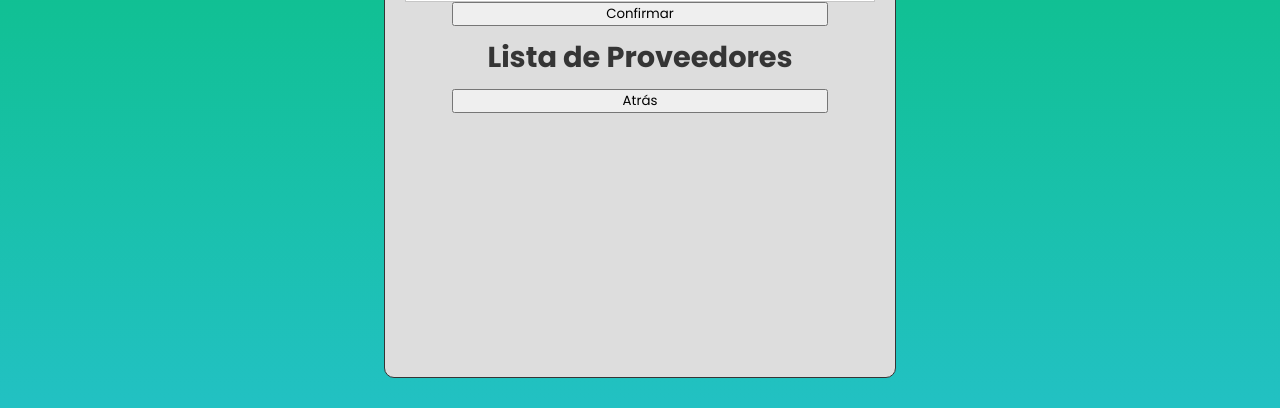
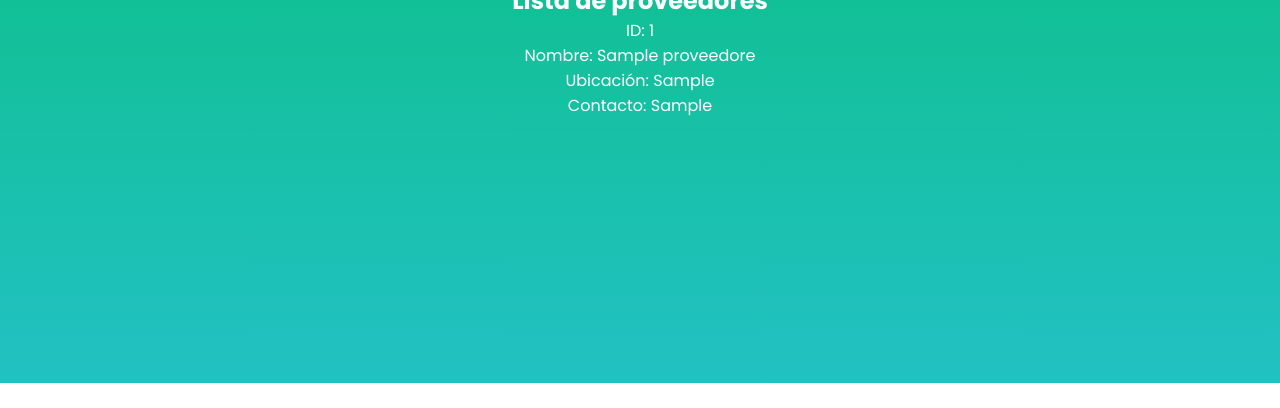
Before and after one commit to yamiddevofic/Marvy_Shopmarket, a Flask app: page /registro_proveedores in a window 1280 px wide. Shown: the part 417-825 px from the top of the page. After the commit the page ends 800 px from the top, so only its background shows below. Run offline with Flask 3, Linux system fonts and the light colour scheme; the visitor is signed in with stand-in values (Sample User, id 1); tables that the repository leaves empty hold one stand-in row (values such as "Sample post"); parts of the project's set-up code (start-up, migrations or seed data) failed here and were passed over; some libraries are stand-ins or nearby versions.

Commit message:
proveedores y suministro que se vea ordenada las vistas

```diff
--- a/marvyshopmarket/app/routes.py
+++ b/marvyshopmarket/app/routes.py
@@ -646,10 +646,11 @@ class RegistroProveedoresView(MethodView):
 
     def renderizar_proveedor(self, estado, mensaje):
         try:
-            return render_template('19_registro_proveedores.html', estado=estado, mensaje=mensaje)
+            proveedores_lista = Proveedores.query.all()  # Cambio de nombre de variable
+            return render_template('19_registro_proveedores.html', estado=estado, mensaje=mensaje, proveedores=proveedores_lista)  # Cambio de nombre de variable
         except Exception as e:
-            print(f"Error al renderizar proveedores: {str(e)}")
-            return self.get(estado=0, mensaje=f"Ha ocurrido un error al renderizar la página")
+            print(f"Error al renderizar suministros: {str(e)}")
+            return self.get(estado=0, mensaje=f"Ha ocurrido un error al obtener los suministros: {str(e)}")
 
 
 
--- a/marvyshopmarket/app/static/css/styles.css
+++ b/marvyshopmarket/app/static/css/styles.css
@@ -892,3 +892,31 @@ form label{
 #prod_Ganancia{
     width: 30%;
 }
+
+
+
+/* aca puse los css de que se vea vonito proveedores */
+
+/* Asegurar que el título esté centrado */
+.title {
+    grid-column: 1 / -1;
+    grid-row: 1;
+    text-align: center;
+}
+
+/* Colocar el formulario y el botón de continuar debajo del título */
+.formulario {
+    grid-column: 1 / -1;
+    grid-row: 2;
+}
+
+/* Colocar la información de proveedores debajo del formulario */
+.proveedores-info {
+    grid-column: 1 / -1;
+    grid-row: 3;
+}
+
+/* Ajustar el diseño según sea necesario */
+.botom-confirmar {
+    margin-top: 20px; /* Ajustar según sea necesario */
+}
--- a/marvyshopmarket/app/templates/19_registro_proveedores.html
+++ b/marvyshopmarket/app/templates/19_registro_proveedores.html
@@ -1,21 +1,13 @@
-{
-    Copy code
 {% extends 'base.html' %}
 {% block title %}Marvy Shopmarket | Registro de Proveedores{% endblock %}
 {% block content %}
 
-    <div class="registro" id="registro-proveedores">
 <div class="title">
     <h1>Registro de Proveedores</h1>
 </div>
-        {% if estado == 0 %}
-            <p style="color: red" class="mensaje">{{ mensaje }}</p>
-        {% elif estado == 1 %}
-            <p style="color: rgb(111, 255, 0)" class="mensaje">{{ mensaje }}</p>
-        {% endif %}
 
 <div class="formulario">
-            <form action="{{ url_for('/registro_proveedores') }}" method="GET">
+    <form method="post" action="/registro_proveedores" enctype="multipart/form-data" id="form-suministro">
         <table>
             <tbody>
                 <tr>
@@ -42,25 +34,30 @@
             </tbody>
         </table>
         <div class="botom-confirmar">
-                    <button type="submit">Confirmar</button>
+            <button type="submit">Confirmar</button> <!-- Corrección de tipo de botón -->
         </div>
     </form>
+</div>
 
-            <div class="lista-proveedores">
-                <h2>Lista de Proveedores</h2>
+<!-- Mostrar información de proveedores -->
+<div class="proveedores-info">
+    <h2>Lista de proveedores</h2>
     <ul>
         {% for proveedor in proveedores %}
-                        <li>ID: {{ proveedor.prov_Id }}, Nombre: {{ proveedor.prov_Nombre }}, Ubicación: {{ proveedor.prov_Ubicacion }}, Contacto: {{ proveedor.prov_Contacto }}</li>
+            <li>
+                <p>ID: {{ proveedor.prov_Id }}</p>
+                <p>Nombre: {{ proveedor.prov_Nombre }}</p> <!-- Corrección de doble ":" -->
+                <p>Ubicación: {{ proveedor.prov_Ubicacion }}</p>
+                <p>Contacto: {{ proveedor.prov_Contacto }}</p>
+            </li>
         {% endfor %}
     </ul>
 </div>
 
-            <div class="botom-atras">
-                <form action="{{ url_for('pagina_principal') }}" method="GET">
-                    <button type="submit">Atrás</button>
-                </form>
-            </div>
-        </div>
-    </div>
+{% if estado == 0 %}
+    <p style="color: red" class="mensaje">{{ mensaje }}</p>
+{% elif estado == 1 %}
+    <p style="color: rgb(111, 255, 0)" class="mensaje">{{ mensaje }}</p>
+{% endif %}
 
 {% endblock %}
--- a/marvyshopmarket/app/templates/5_registro_suministro.html
+++ b/marvyshopmarket/app/templates/5_registro_suministro.html
@@ -2,7 +2,6 @@
 {% block title %}Marvy Shopmarket | Registrar suministro {% endblock %}
 {% block content %}
 
-<div class="registro" id="registro-suministro">
 <div class="title">
     <h1>Registro de Suministro</h1>
 </div>
@@ -97,6 +96,5 @@
         {% endfor %}
     </ul>
 </div>
-</div>
 
 {% endblock %}
```
Lines whose indentation alone changed are shown as unchanged.
